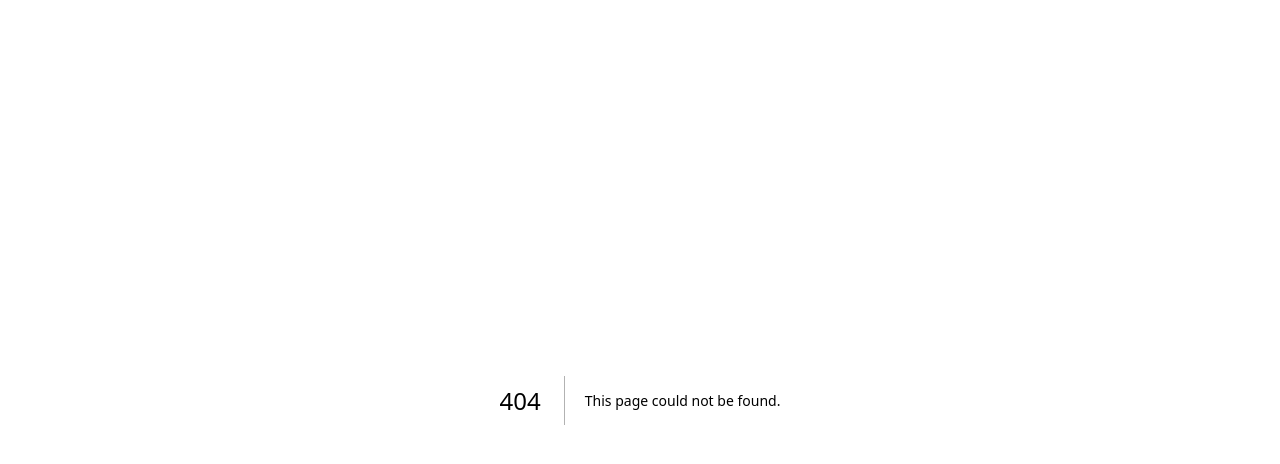
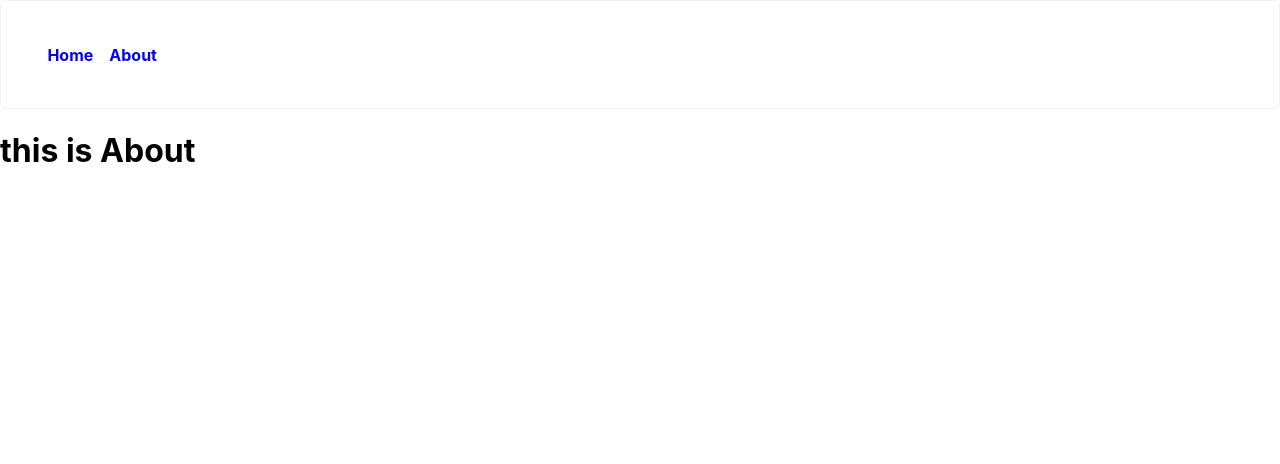
Before and after one commit to jyunakaike/next-13Beta-test, a Next.js app: page /about in a window 1280 px wide. Before the commit this address had no page. Shown: the top 464 px of the page. Built offline with nearby package versions, Linux system fonts and the light colour scheme.

Commit message:
routing, styles

```diff
--- /dev/null
+++ b/app/about/page.jsx
@@ -0,0 +1,3 @@
+export default function About() {
+    return <h1>this is About</h1>;
+}
--- /dev/null
+++ b/app/components/Navigation.jsx
@@ -0,0 +1,33 @@
+import React from 'react';
+import Link from "next/link";
+
+import styles from'./Navigation.module.css';
+
+const links = [
+    {
+        label: 'Home',
+        route: '/'
+    },
+    {
+        label:'About',
+        route: '/about'
+    }
+]
+
+export const Navigation = () => {
+    return (
+        <React.Fragment>
+            <header className={styles.header}>
+                <nav>
+                    <ul className={styles.navigation}>
+                        {
+                            links.map(({ label, route }) => (
+                                <li key={route} style={{marginRight:"1rem"}}> <Link href={route}> <h4 className={styles['title-strong']}>{label}</h4> </Link>   </li>
+                            ))
+                        }
+                    </ul>
+                </nav>
+            </header>
+        </React.Fragment>
+    )
+}
--- /dev/null
+++ b/app/components/Navigation.module.css
@@ -0,0 +1,18 @@
+.header {
+    border: 1px solid #f0f0f0;
+    border-radius: 0.4rem;
+    padding: 0.4rem;
+}
+
+.navigation {
+    display: flex;
+    list-style: none;
+}
+
+.navigation a:hover {
+    color: red;
+    text-decoration: underline;
+}
+.title-strong{
+    color:blue
+}
--- a/app/layout.js
+++ b/app/layout.js
@@ -1,8 +1,15 @@
+import { Navigation } from "./components/Navigation";
+
+import '../styles/globals.css'
+
 export default function RootLayout({ children }) {
     return (
         <html lang="en">
             <head />
-            <body>{children}</body>
+            <body>
+                <Navigation />
+                {children}
+            </body>
         </html>
     );
 }
```
